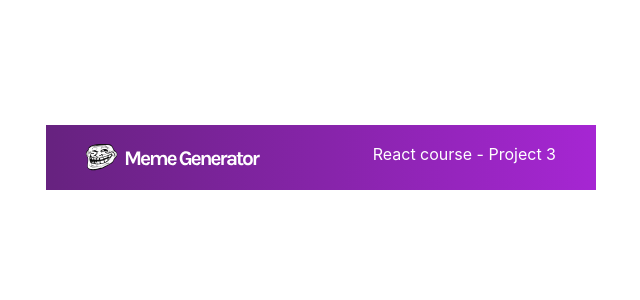
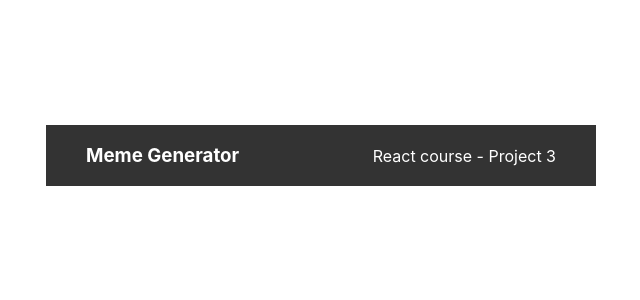
Before and after one commit to Mozetsu/react-meme-generator, a React (Vite) app: page / in a window 1280 px wide. Shown: the top 300 px of the page, without its empty margins (319-959 px from the left). Built offline with nearby package versions, Linux system fonts and the light colour scheme.

Commit message:
Start building Form component.

```diff
--- a/src/components/Header/Header.jsx
+++ b/src/components/Header/Header.jsx
@@ -1,12 +1,11 @@
 import React from 'react';
 import './header.css';
-import troll from '../../svg/troll.svg';
 
 export default function Header() {
 	return (
 		<section className="header">
-			<img className="header__logo" src={troll} alt="" />
-			<p>React course - Project 3</p>
+			<h3 className="header__title">Meme Generator</h3>
+			<p className="header__description">React course - Project 3</p>
 		</section>
 	);
 }
--- a/src/components/Header/header.css
+++ b/src/components/Header/header.css
@@ -1,10 +1,11 @@
 .header {
 	padding: 1.9rem 4rem;
 	display: flex;
-	background: linear-gradient(90deg, #672280 1.18%, #a626d3 100%);
+	align-items: center;
+	background-color: #333333;
 	color: white;
 }
 
-.header__logo {
+.header__title {
 	margin-right: auto;
 }
```
Also changed, not shown: src/components/Form/Form.jsx (added), src/components/Form/form.css (added), src/svg/troll.svg (deleted).
